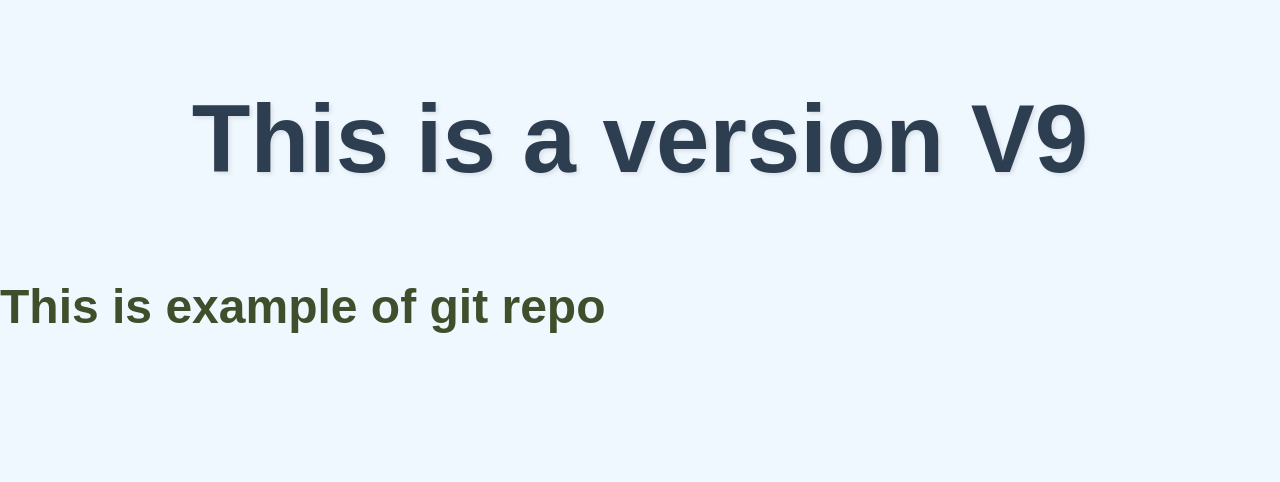
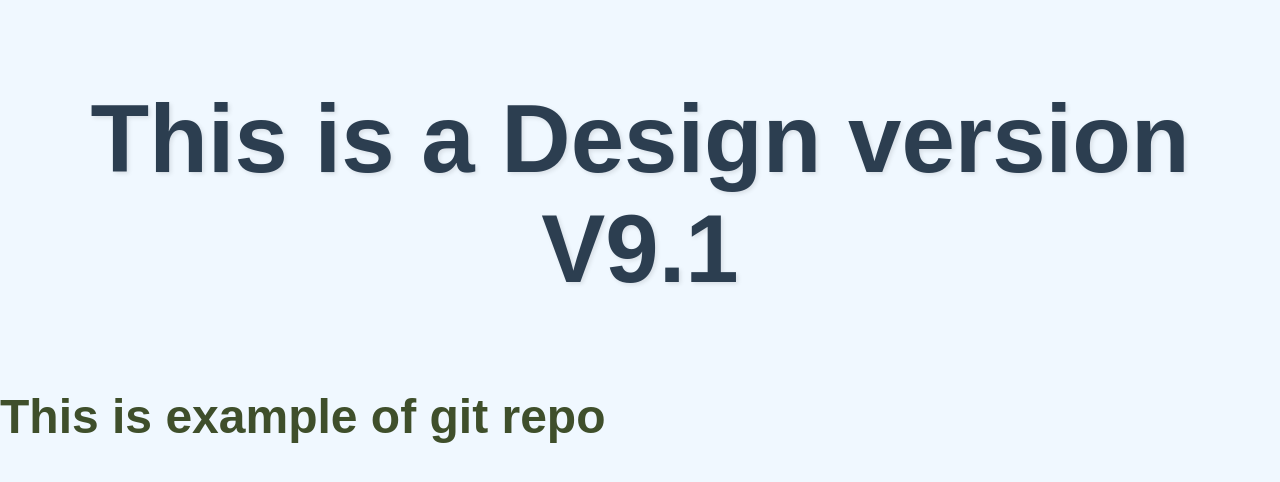
Before and after one commit to AK47-Chaurasiya/myrepo, a plain HTML site: page index.html in a window 1280 px wide. Drawn offline with Linux system fonts and the light colour scheme.

Commit message:
Designed Chnaged to Version 9.1

```diff
--- a/index.html
+++ b/index.html
@@ -7,7 +7,7 @@
     <link rel="stylesheet" href="styles.CSS">
 </head>
 <body>
-    <h1>This is a version V9</h1>
+    <h1>This is a Design version V9.1</h1>
     <h2> This is example of git repo</h2>
 </body>
 </html>
```
